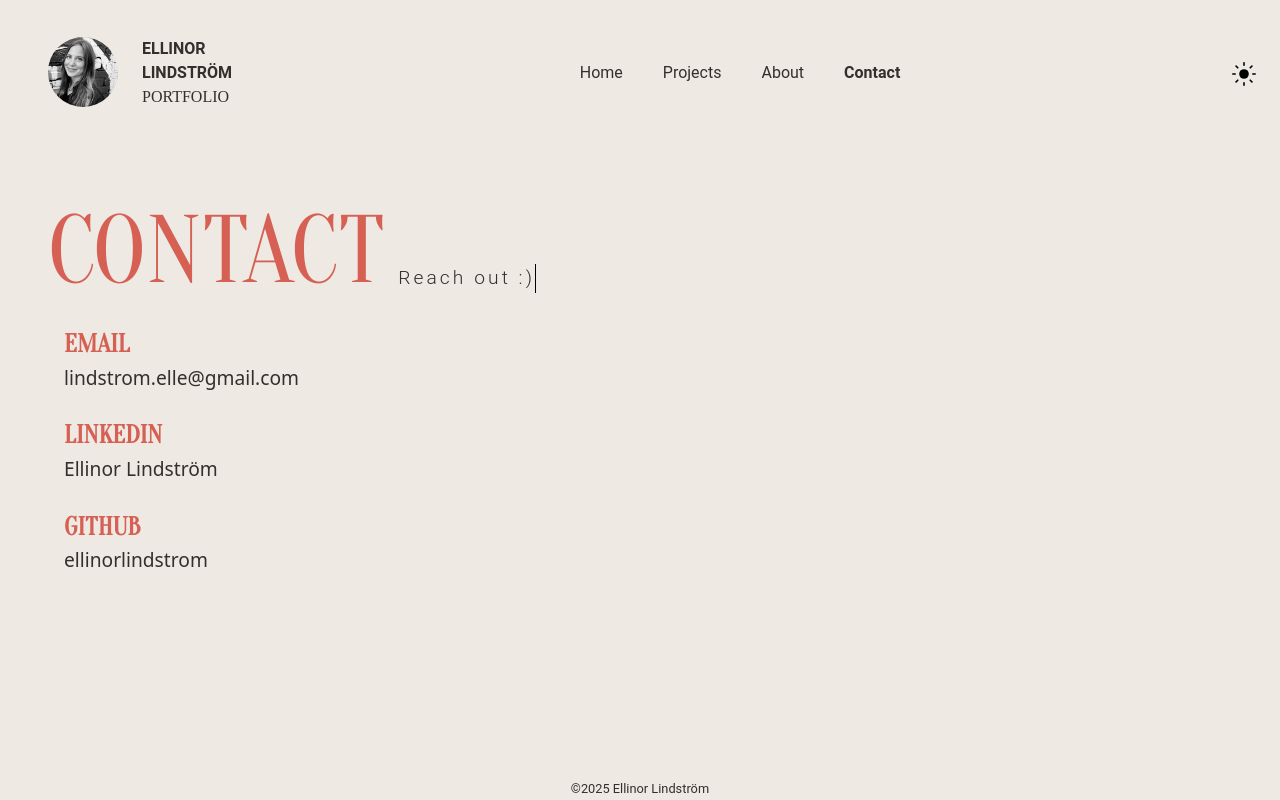
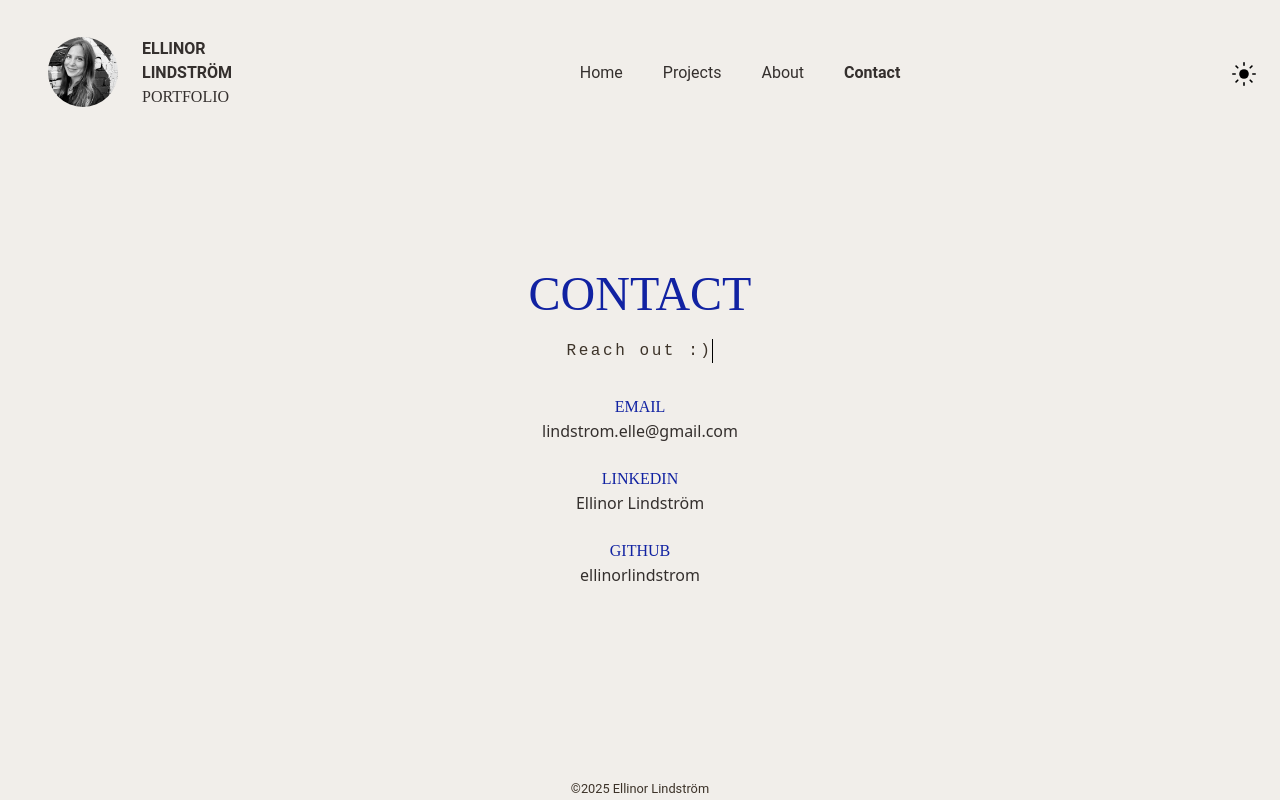
Before and after one commit to ellinorlindstrom/portfolio-24, a React (Vite) app: page /contact in a window 1280 px wide. Built offline with nearby package versions, Linux system fonts and the light colour scheme; a web font is replaced by a local one.

Commit message:
improve contact page UI and add root styles

```diff
--- a/src/pages/ContactPage.tsx
+++ b/src/pages/ContactPage.tsx
@@ -15,7 +15,6 @@ const ContactPage: React.FC = () => {
           </p>
         </div>
       </div>
-      <div className='contact-content'>
         <div className='contact-details-container'>
           <div className='contact-details'>
             <span className='contact-title'>EMAIL</span>
@@ -36,7 +35,6 @@ const ContactPage: React.FC = () => {
             </a>
           </div>
         </div>
-      </div>
     </div>
     <Footer />
     </>
--- a/src/scss/App.scss
+++ b/src/scss/App.scss
@@ -5,24 +5,32 @@
     user-select: none;
 }
 
+:root {
+  --primary-hue: 233;
+  --secondary-hue: 6;
+
+  --color-primary: hsl(var(--primary-hue), 81%, 35%);
+  --color-secondary: hsl(var(--secondary-hue), 61%, 58%);
+  --color-background-light: hsl(36, 20%, 93%); /* Converted #EEE9E3 to HSL */
+  --color-background-dark: hsl(30, 20%, 20%); /* Converted #342f2d to HSL */
+  --color-text-light: hsl(30, 20%, 20%); /* Converted #342f2d to HSL */
+  --color-text-dark: hsl(36, 20%, 93%); /* Converted #EEE9E3 to HSL */
+  --color-text-accent-light: hsl(var(--secondary-hue), 61%, 78%);
+  --color-text-accent-dark: hsl(var(--secondary-hue), 61%, 38%);
+
+  --font-title: 'averia-serif-libre', serif;
+  --font-body: 'Roboto', sans-serif;
+  --font-mono: 'Roboto Mono', monospace;
+}
+
 .light-theme {
-    background: #EEE9E3;
-    color: #342f2d;
-    transition: background-color 0.3s, color 0.3s;
-  }
+  background: var(--color-background-light);
+  color: var(--color-text-light);
+  transition: background-color 0.3s, color 0.3s;
+}
 
-  .dark-theme {
-    background-color: #342f2d;
-    color: #EEE9E3;
-    transition: background-color 0.3s, color 0.3s;
-  }
-
-  :root {
-    --primary-hue: 233;
-    --secondary-hue: 6;
-
-    --color-primary: hsl(var(--primary-hue), 81%, 35%);
-    --color-secondary: hsl(var(--secondary-hue), 61%, 58%);
-/*     --secondary-color: #342f2d;
-    --tertiary-color: #EEE9E3; */
-  }
+.dark-theme {
+  background-color: var(--color-background-dark);
+  color: var(--color-text-dark);
+  transition: background-color 0.3s, color 0.3s;
+}
--- a/src/scss/ContactPage.scss
+++ b/src/scss/ContactPage.scss
@@ -1,14 +1,25 @@
-  .contact-page-container
-  {
-    margin: 3rem;
-   }
+
+ .contact-page-container {
+    display: flex;
+    flex-direction: column;
+    align-items: center;
+    justify-content: center;
+    min-height: 70vh;
+    overflow: hidden;
+  }
 
   .contact-page-title {
-    font-family: Oranienbaum;
+    font-family: var(--font-title);
     font-size: 3rem;
-    margin-right: .8rem;
-    color: var(--color-secondary);
-    display: inline-block;
+    color: var(--color-primary);
+    margin: 1rem;
+  }
+
+  .contact-page-text {
+    display: flex;
+    flex-direction: column;
+    align-items: center;
+    justify-content: center;
   }
 
   .contact-details-container {
@@ -16,19 +27,18 @@
     flex-direction: column;
     gap: 1.5rem;
     margin: 1rem;
-  }
+}
 
   .contact-details {
     display: flex;
     flex-direction: column;
-    align-items: left;
+    align-items: center;
   }
 
   .contact-title {
     font-size: 1rem;
-    font-weight: bold;
-    font-family: "Oranienbaum", serif;
-    color: var(--color-secondary)
+    font-family: var(--font-title);
+    color: var(--color-primary)
   }
 
   .contact-address {
@@ -48,7 +58,7 @@
   .contact-page-subtitle {
     font-size: .8rem;
     letter-spacing: 0.16em;
-    font-family: Roboto, sans-serif;
+    font-family: var(--font-mono);
     border-right: .07em solid black;
     font-weight: 300;
     width: 100%;
@@ -66,13 +76,11 @@
         from { width: 0; }
     }
 
-      /* Theme Styles */
-
   .light-theme .contact-address {
     color: #342f2d;
   }
 
-  .dark-theme .contact-address  {
+  .dark-theme .contact-address {
     color: #EEE9E3;
   }
 
@@ -80,23 +88,8 @@
 
  @media (min-width: 768px) {
 
-    .contact-page-title {
-      font-size: 6rem;
-      vertical-align: bottom;
-      margin-bottom: 0;
-
-      }
-
-      .contact-page-subtitle {
-        font-size: 1.2rem;
-      }
-
-      .contact-title {
-        font-size: 1.6rem;
-      }
-
-      .contact-address {
-        font-size: 1.2rem;
+      .contact-page-subtitle, .contact-address {
+        font-size: 1rem;
       }
 
   }
```
